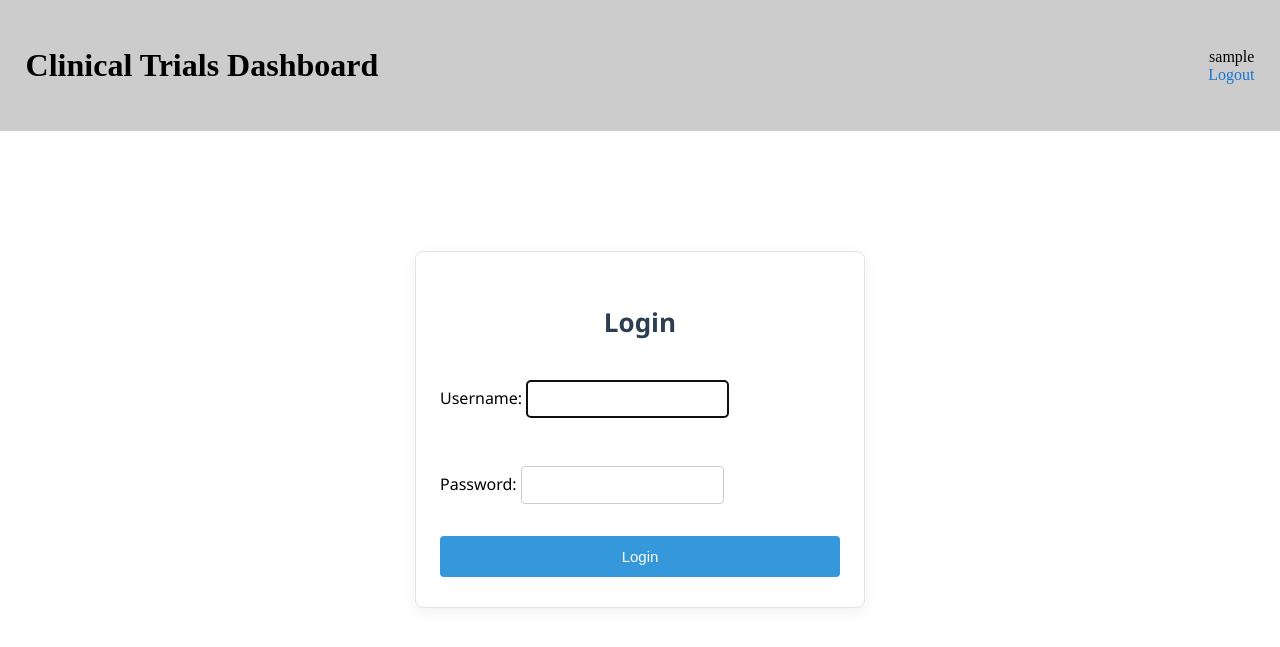
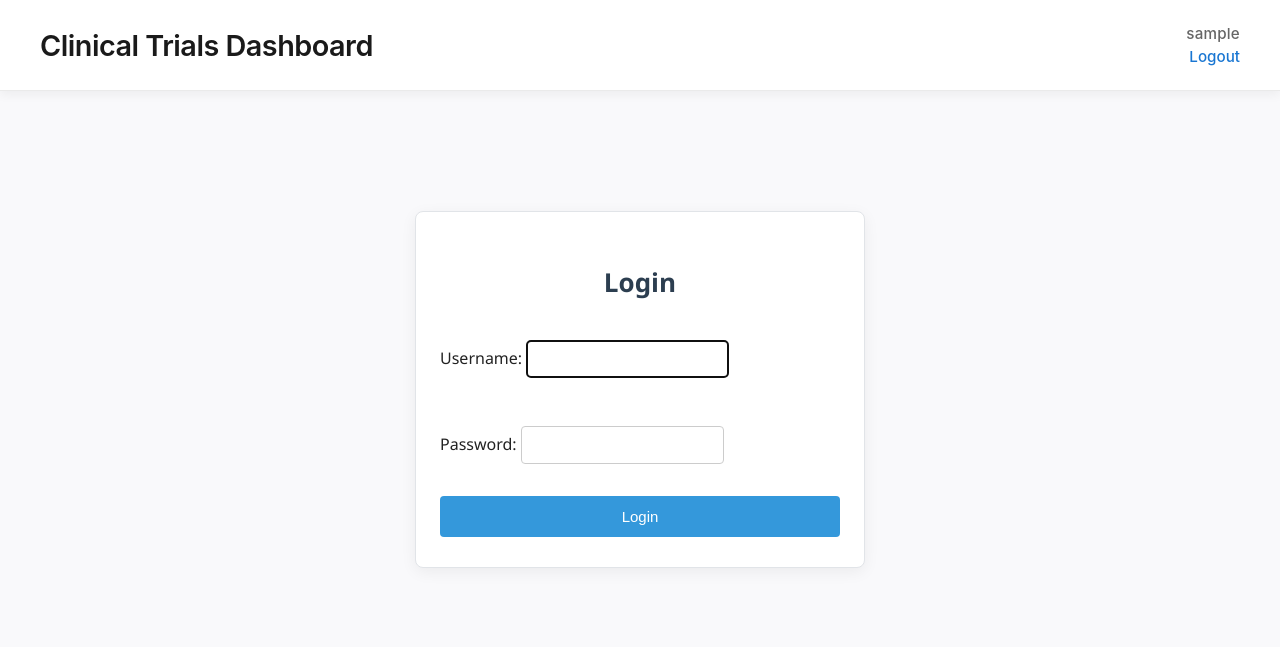
Before and after one commit to ANagyal/AACTDashboard, a Django app: page /login/ in a window 1280 px wide. Shown: the top 647 px of the page. Run offline with Django 4.2, Linux system fonts and the light colour scheme; the visitor is signed in with stand-in values (Sample User, id 1); some libraries are stand-ins or nearby versions.

Commit message:
Improved top banner styling

```diff
--- a/dashboard/static/dashboard/base.css
+++ b/dashboard/static/dashboard/base.css
@@ -3,33 +3,58 @@ div.base.top-strip {
 	flex-direction: row;
 	justify-content: space-between;
 	align-items: center;
-	padding: 2%;
-	width: 96%;
-	background-color: #ccc;
+	padding: 1.5rem 2.5rem;
+	background-color: #ffffff;
+	box-shadow: 0 4px 10px rgba(0, 0, 0, 0.05);
+	border-bottom: 1px solid #eaeaea;
+	position: sticky;
+	top: 0;
+	z-index: 1000;
 }
 
 div.base.account-info {
 	display: flex;
 	flex-direction: column;
-	align-items: end;
+	align-items: flex-end;
+	gap: 4px;
+	font-size: 0.95rem;
+	color: #444;
+	font-weight: 400;
 }
 
 p.base.account-username {
 	margin: 0;
 	padding: 0;
+	color: #666;
+	font-weight: 500;
+	letter-spacing: 0.2px;
 }
 
 a {
 	color: #1976d2;
 	text-decoration: none;
-	transition: background-color 0.3s, transform 0.3s;
+	transition: color 0.2s ease, transform 0.2s ease;
+	font-weight: 500;
 }
 a:hover {
+	color: #0d47a1;
 	text-decoration: underline;
-	transform: scale(1.1);
+	transform: translateY(-1px);
+}
+
+h1.base.title {
+	margin: 0;
+	padding: 0;
+	font-weight: 600;
+	font-size: 1.8rem;
+	color: #1a1a1a;
+	letter-spacing: -0.5px;
 }
 
 body {
 	margin: 0;
 	padding: 0;
+	font-family: "Inter", "Segoe UI", Tahoma, Geneva, Verdana, sans-serif;
+	background-color: #f9f9fb;
+	color: #222;
 }
```
